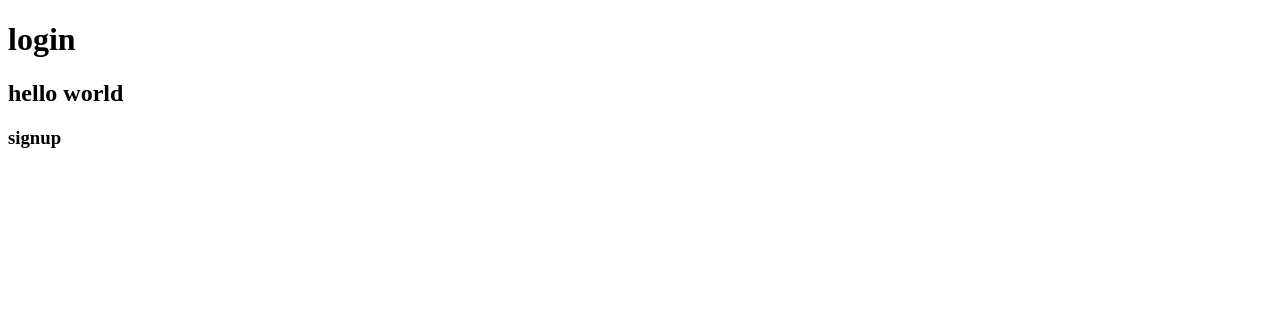
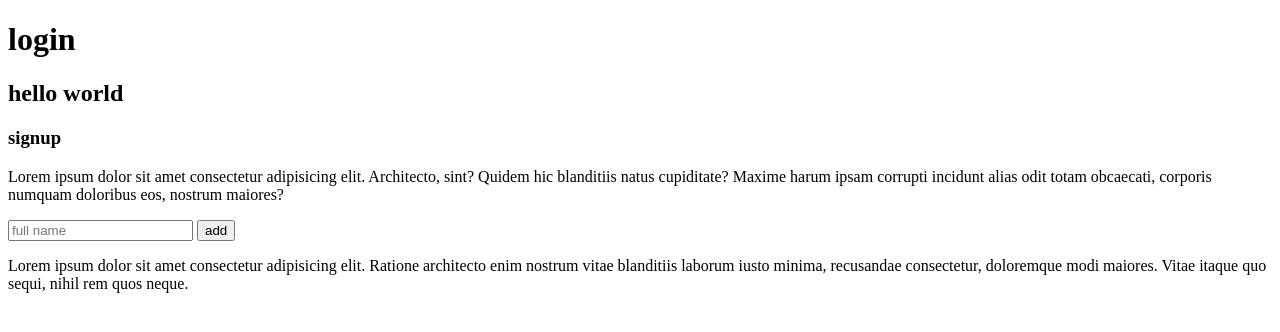
Before and after one commit to TahaHussain495/my-project, a plain HTML site: page index.html in a window 1280 px wide. Drawn offline with Linux system fonts and the light colour scheme.

Commit message:
Add input field, button, and more content to index.html

```diff
--- a/index.html
+++ b/index.html
@@ -9,5 +9,13 @@
 <h1>login</h1>
 <h2>hello world</h2>
 <h3>signup</h3>
+
+<p>Lorem ipsum dolor sit amet consectetur adipisicing elit. Architecto, sint? Quidem hic blanditiis natus cupiditate? Maxime harum ipsam corrupti incidunt alias odit totam obcaecati, corporis numquam doloribus eos, nostrum maiores?</p>
+
+<input type="text" placeholder="full name">
+<button>add</button>
+
+<p>Lorem ipsum dolor sit amet consectetur adipisicing elit. Ratione architecto enim nostrum vitae blanditiis laborum iusto minima, recusandae consectetur, doloremque modi maiores. Vitae itaque quo sequi, nihil rem quos neque.</p>
+
 </body>
 </html>
```
